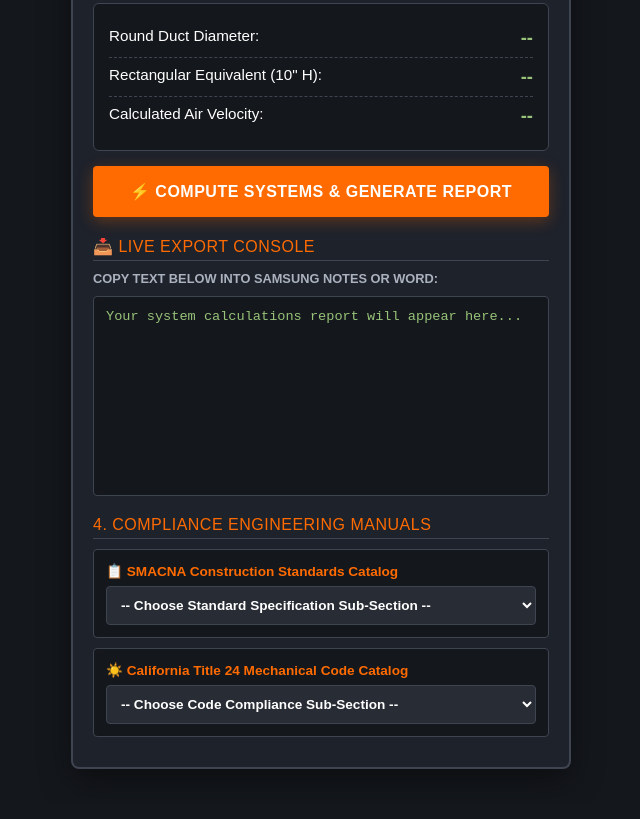
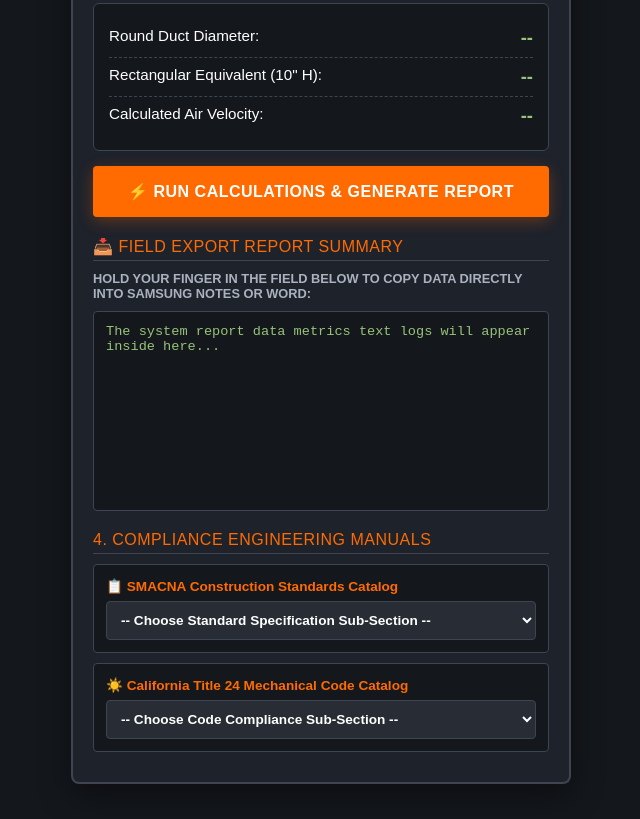
Before and after one commit to BadCompany4Life/hvac-pro-suite, a plain HTML site: page index.html in a window 1280 px wide. Shown: the part 1050-1869 px from the top of the page, without its empty margins (319-959 px from the left). Drawn offline with Linux system fonts and the light colour scheme.

Commit message:
Update index.html

```diff
--- a/index.html
+++ b/index.html
@@ -30,8 +30,7 @@
         .data-row { display: flex; justify-content: space-between; padding: 8px 0; font-size: 0.95rem; border-bottom: 1px dashed var(--border); }
         .data-row:last-child { border-bottom: none; }
         .val { font-weight: bold; color: var(--success); font-size: 1.15rem; }
-        .action-btn { background-color: var(--primary); color: white; border: none; padding: 16px; width: 100%; border-radius: 4px; font-weight: bold; cursor: pointer; margin-top: 15px; text-transform: uppercase; font-size: 1rem; letter-spacing: 0.5px; display: block; text-align: center; box-shadow: 0 4px 15px rgba(255,107,0,0.3); }
-        .action-btn:hover { background-color: #e05e00; }
+        .action-btn { background-color: var(--primary); color: white; border: none; padding: 16px; width: 100%; border-radius: 4px; font-weight: bold; cursor: pointer; margin-top: 15px; text-transform: uppercase; font-size: 1rem; letter-spacing: 0.5px; display: block; width: 100%; text-align: center; box-shadow: 0 4px 15px rgba(255,107,0,0.3); }
         .code-box { font-size: 0.85rem; color: var(--text-muted); line-height: 1.4; background: var(--bg-main); padding: 12px; border-radius: 4px; border: 1px solid var(--border); margin-bottom: 10px; }
         .catalog-viewer { width: 100%; padding: 10px; background: var(--bg-input); color: #fff; border-radius: 4px; border: 1px solid var(--border); margin-top: 5px; font-size: 0.85rem; font-weight: bold; }
         .catalog-output { background: var(--bg-main); border: 1px dashed var(--primary); padding: 10px; border-radius: 4px; margin-top: 8px; font-size: 0.85rem; line-height: 1.4; display: none; color: var(--text-muted); }
@@ -45,7 +44,7 @@
         <h1>ProTech <span>HVAC Master Suite</span></h1>
     </header>
 
-    <!-- MODULE 1 -->
+    <!-- MODULE 1 INPUTS -->
     <div class="section-title">1. Psychrometrics Field Calculator</div>
     <div class="form-row">
         <label>Dry Bulb Temperature</label>
@@ -61,7 +60,7 @@
         <div class="data-row"><span>Vapor Pressure:</span><span class="val" id="resVapor">--</span></div>
     </div>
 
-    <!-- MODULE 2 -->
+    <!-- MODULE 2 INPUTS -->
     <div class="section-title">2. AC Load Tonnage Estimator</div>
     <div class="form-row">
         <label>Area Floor Space</label>
@@ -90,7 +89,7 @@
         <div class="data-row"><span>Target Airflow Volume:</span><span class="val" id="resCfm">--</span></div>
     </div>
 
-    <!-- MODULE 3 -->
+    <!-- MODULE 3 INPUTS -->
     <div class="section-title">3. Ductulator Friction Sizer</div>
     <div class="form-row">
         <label>Required Airflow Volume</label>
@@ -106,17 +105,16 @@
         <div class="data-row"><span>Calculated Air Velocity:</span><span class="val" id="resVelocity">--</span></div>
     </div>
 
-    <!-- MAIN CONTROL BUTTON -->
-    <button class="action-btn" onclick="executeSuiteEngine()">⚡ Compute Systems & Generate Report</button>
+    <!-- MAIN ENGINE MASTER TRIGGER INTERACTION BUTTON -->
+    <button class="action-btn" onclick="executeSuiteEngineMain()">⚡ Run Calculations & Generate Report</button>
 
-    <!-- EXPORT CONSOLE VIEW -->
-    <div class="section-title">📥 Live Export Console</div>
-    <label>Copy text below into Samsung Notes or Word:</label>
-    <textarea class="report-textarea" id="reportConsoleField" readonly>Your system calculations report will appear here...</textarea>
+    <!-- REPORT LOG AREA FIELD FOR TEXT COPYING -->
+    <div class="section-title">📥 Field Export Report Summary</div>
+    <label>Hold your finger in the field below to copy data directly into Samsung Notes or Word:</label>
+    <textarea class="report-textarea" id="reportConsoleField" readonly>The system report data metrics text logs will appear inside here...</textarea>
 
-    <!-- MODULE 4: INTERACTIVE CATALOG SYSTEM -->
+    <!-- MODULE 4: ENGINEERING CATALOGS -->
     <div class="section-title">4. Compliance Engineering Manuals</div>
-
     <div class="code-box">
         <b style="color:var(--primary)">📋 SMACNA Construction Standards Catalog</b>
         <select class="catalog-viewer" id="smacnaCatalogSelect" onchange="viewSmacnaChapter()">
@@ -128,7 +126,6 @@
         </select>
         <div class="catalog-output" id="smacnaOutputBox"></div>
     </div>
-
     <div class="code-box">
         <b style="color:var(--primary)">☀️ California Title 24 Mechanical Code Catalog</b>
         <select class="catalog-viewer" id="title24CatalogSelect" onchange="viewTitle24Chapter()">
```
